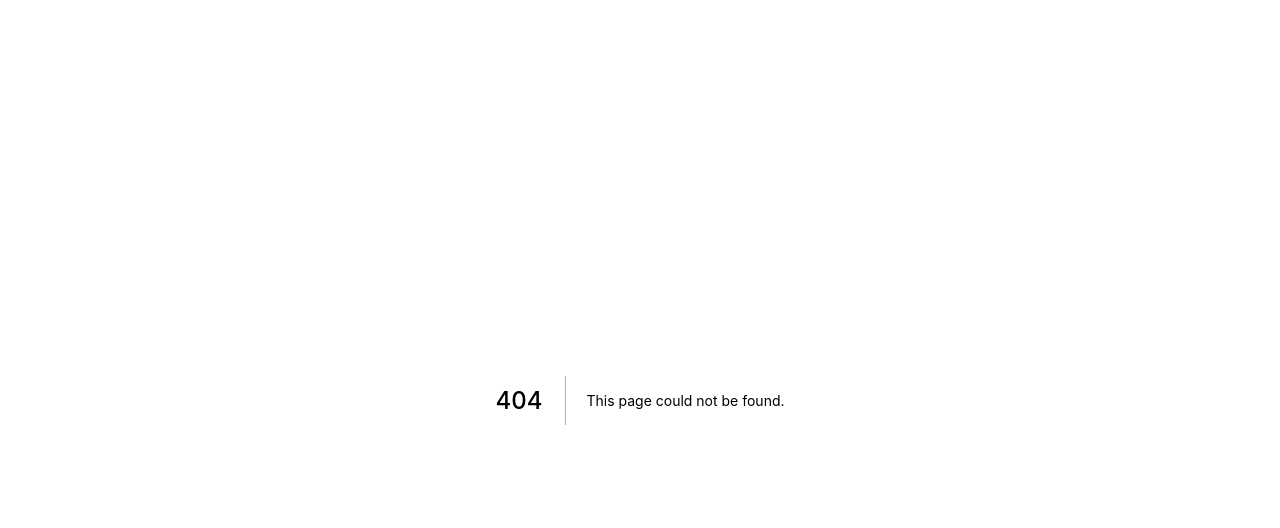
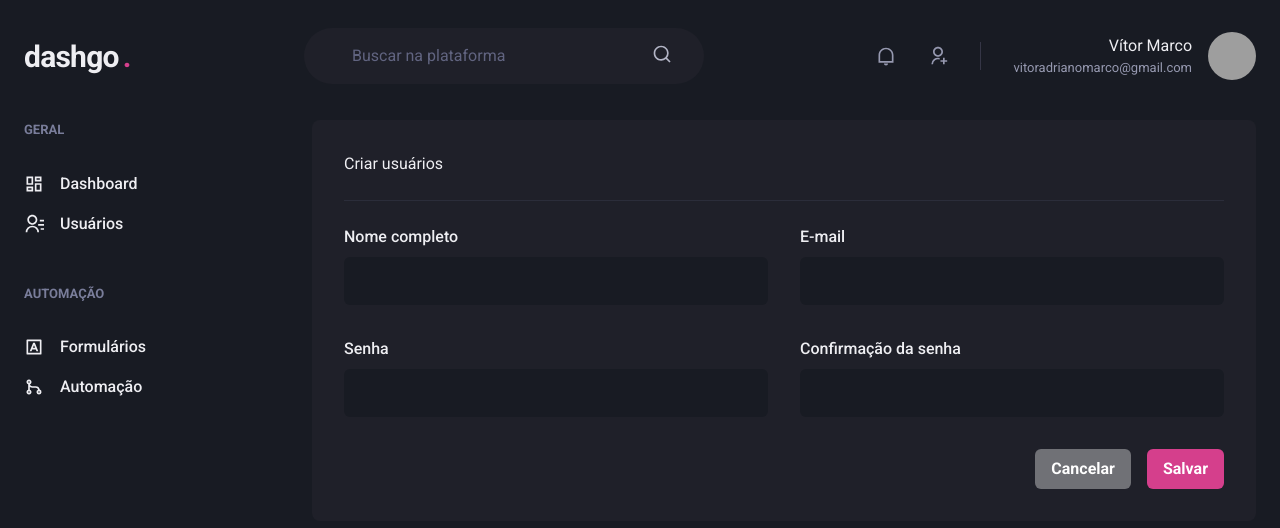
Before and after one commit to vitormarco/dashgo, a Next.js app: page /users/create in a window 1280 px wide. Before the commit this address had no page. Shown: the top 528 px of the page. Built offline with nearby package versions, Linux system fonts and the light colour scheme; grey boxes are pictures that could not be loaded.

Commit message:
Create users

```diff
--- /dev/null
+++ b/src/pages/users/create.tsx
@@ -0,0 +1,58 @@
+import {
+  Box,
+  Button,
+  Divider,
+  Flex,
+  Heading,
+  HStack,
+  SimpleGrid,
+  VStack,
+} from '@chakra-ui/react';
+import { Input } from '../../components/Form/Input';
+import { Header } from '../../components/Header';
+import { Sidebar } from '../../components/Sidebar';
+
+const UserCreate = () => {
+  return (
+    <Box>
+      <Header />
+
+      <Flex w="100%" my={6} maxWidth={1480} mx="auto" px={6}>
+        <Sidebar />
+
+        <Box flex={1} borderRadius={8} bg="gray.800" p={8}>
+          <Heading size="large" fontWeight="normal">
+            Criar usuários
+          </Heading>
+
+          <Divider my={6} borderColor="gray.700" />
+
+          <VStack spacing={8}>
+            <SimpleGrid minChildWidth="240px" spacing={8} w="100%">
+              <Input name="name" label="Nome completo" />
+              <Input name="email" type="email" label="E-mail" />
+            </SimpleGrid>
+
+            <SimpleGrid minChildWidth="240px" spacing={8} w="100%">
+              <Input name="passoword" type="password" label="Senha" />
+              <Input
+                name="passoword_confirmation"
+                type="password"
+                label="Confirmação da senha"
+              />
+            </SimpleGrid>
+          </VStack>
+
+          <Flex mt={8} justify="flex-end">
+            <HStack spacing={4}>
+              <Button colorScheme="whiteAlpha">Cancelar</Button>
+              <Button colorScheme="pink">Salvar</Button>
+            </HStack>
+          </Flex>
+        </Box>
+      </Flex>
+    </Box>
+  );
+};
+
+export default UserCreate;
```
